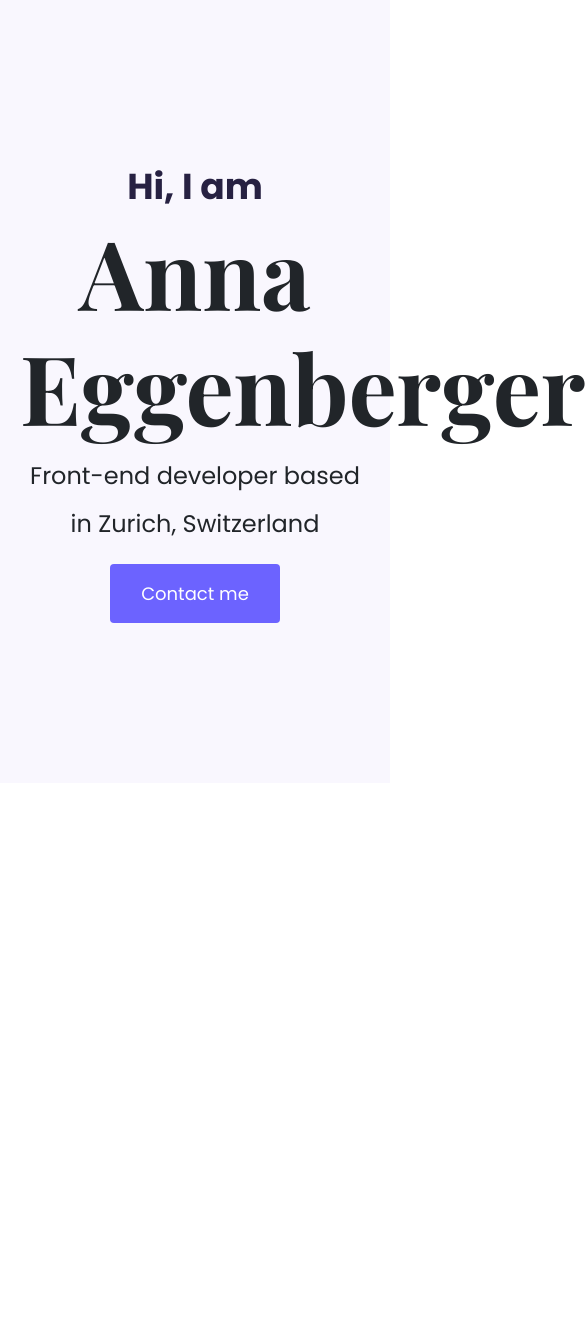
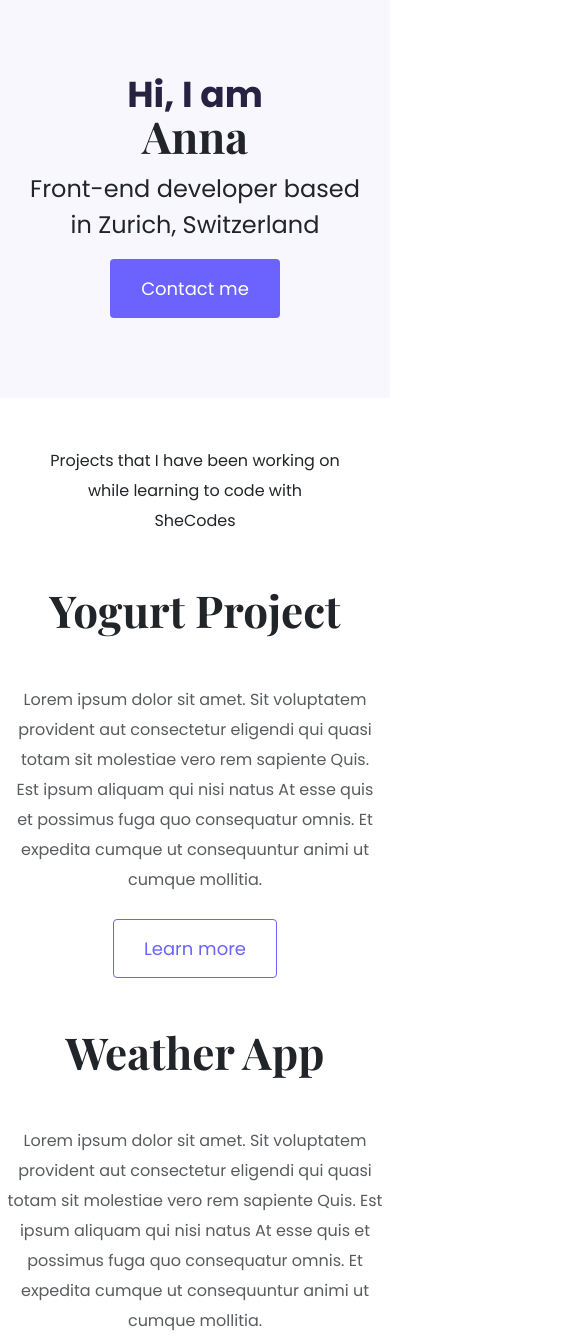
Before and after one commit to AnnaEggenberger/portfolio-project, a plain HTML site: page index.html in a window 390 px wide. Shown: the top 1339 px of the page, 585 px wide, since content can reach past the window. Before the commit the page ends 844 px from the top, so only its background shows below. Drawn offline with nearby package versions, Linux system fonts and the light colour scheme; a web font is replaced by a local one.

Commit message:
integrated homepage design

```diff
--- a/index.html
+++ b/index.html
@@ -39,9 +39,69 @@
   <body>
     <div class="hero">
       <p>Hi, I am</p>
-      <h1>Anna Eggenberger</h1>
+      <h1>Anna</h1>
       <h2 class="mb-3">Front-end developer based in Zurich, Switzerland</h2>
       <div><a href="#" class="btn btn-branding"> Contact me </a></div>
     </div>
+    <p class="text-center m-5">
+      Projects that I have been working on while learning to code with SheCodes
+    </p>
+    <div class="container">
+      <div class="row mb-5">
+        <div class="col d-none d-lg-block">
+          <img src="images/image_Yogurt.png" class="img-fluid" />
+        </div>
+        <div class="col">
+          <div class="project-description">
+            <h2 class="mb-5">Yogurt Project</h2>
+            <p class="mb-4 text-muted">
+              Lorem ipsum dolor sit amet. Sit voluptatem provident aut
+              consectetur eligendi qui quasi totam sit molestiae vero rem
+              sapiente Quis. Est ipsum aliquam qui nisi natus At esse quis et
+              possimus fuga quo consequatur omnis. Et expedita cumque ut
+              consequuntur animi ut cumque mollitia.
+            </p>
+            <a href="#" class="btn btn-branding-outline"> Learn more </a>
+          </div>
+        </div>
+      </div>
+    </div>
+
+    <div class="row mb-5">
+      <div class="col">
+        <div class="project-description">
+          <h2 class="mb-5">Weather App</h2>
+          <p class="mb-4 text-muted">
+            Lorem ipsum dolor sit amet. Sit voluptatem provident aut consectetur
+            eligendi qui quasi totam sit molestiae vero rem sapiente Quis. Est
+            ipsum aliquam qui nisi natus At esse quis et possimus fuga quo
+            consequatur omnis. Et expedita cumque ut consequuntur animi ut
+            cumque mollitia.
+          </p>
+          <a href="#" class="btn btn-branding-outline"> Learn more </a>
+        </div>
+      </div>
+      <div class="col d-none d-lg-block">
+        <img src="images/images_Weather.png" class="img-fluid" />
+      </div>
+    </div>
+    <div class="row">
+      <div class="col d-none d-lg-block">
+        <img src="images/images_Dictionary.png" class="img-fluid" />
+      </div>
+      <div class="col">
+        <div class="project-description">
+          <h2 class="mb-5">Dictionary App</h2>
+          <p class="mb-4 text-muted">
+            Lorem ipsum dolor sit amet. Sit voluptatem provident aut consectetur
+            eligendi qui quasi totam sit molestiae vero rem sapiente Quis. Est
+            ipsum aliquam qui nisi natus At esse quis et possimus fuga quo
+            consequatur omnis. Et expedita cumque ut consequuntur animi ut
+            cumque mollitia.
+          </p>
+          <a href="#" class="btn btn-branding-outline"> Learn more </a>
+        </div>
+      </div>
+    </div>
   </body>
 </html>
--- a/styles/portfolio.css
+++ b/styles/portfolio.css
@@ -23,8 +23,14 @@ h1 {
   font-size: 96px;
 }
 
+h2 {
+  font-size: 64px;
+}
+
 p {
-  font-weight: 500;
+  font-weight: 400;
+  font-size: 16px;
+  line-height: 30px;
 }
 
 .hero {
@@ -44,7 +50,7 @@ p {
   font-family: var(--default-font-family);
   font-weight: 400;
   font-size: 24px;
-  line-height: 2;
+  line-height: 1.5;
 }
 
 .btn-branding {
@@ -54,3 +60,32 @@ p {
   font-size: 18px;
   padding: 15px 30px;
 }
+
+.btn-branding-outline {
+  color: var(--branding-color);
+  border: 1px solid var(--branding-color);
+  border-radius: 4px;
+  font-size: 18px;
+  padding: 15px 30px;
+}
+
+.project-description {
+  padding: 120px 60px;
+}
+
+@media (max-width: 900px) {
+  h1,
+  h2 {
+    font-size: 44px;
+  }
+
+  .hero {
+    padding: 80px 20px;
+  }
+
+  .project-description {
+    padding: 0;
+    margin: 0;
+    text-align: center;
+  }
+}
```
Also changed, not shown: images/image_Yogurt.png (added), images/images_Dictionary.png (added), images/images_Weather.png (added), 1 other file.
